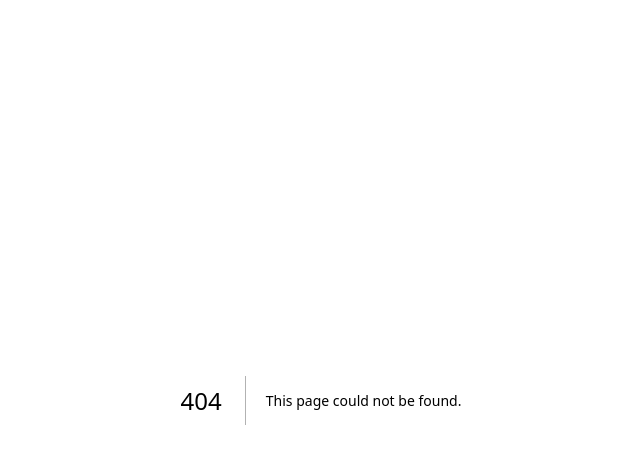
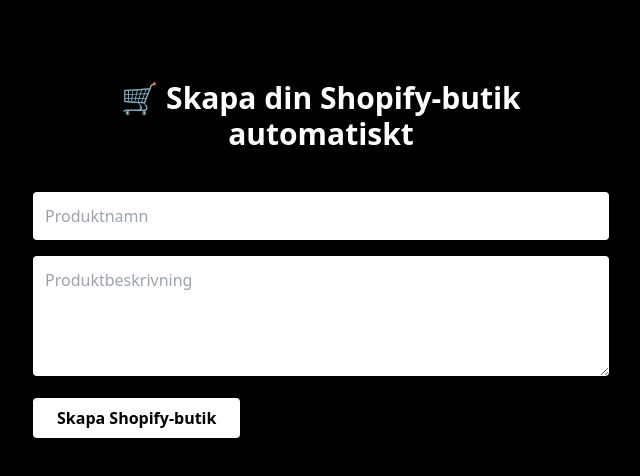
Before and after one commit to hrgr01/startpilot, a Next.js app: page /create in a window 1280 px wide. Before the commit this address had no page. Shown: the top 476 px of the page, without its empty margins (319-959 px from the left). Built offline with nearby package versions, Linux system fonts and the light colour scheme.

Commit message:
Create create.js

```diff
--- /dev/null
+++ b/pages/create.js
@@ -0,0 +1,72 @@
+// /pages/create.js
+import { useState } from "react";
+import { motion } from "framer-motion";
+
+export default function CreateStore() {
+  const [name, setName] = useState("");
+  const [description, setDescription] = useState("");
+  const [result, setResult] = useState(null);
+  const [loading, setLoading] = useState(false);
+
+  const handleSubmit = async () => {
+    setLoading(true);
+    setResult(null);
+    try {
+      const res = await fetch("/api/create-shopify-store", {
+        method: "POST",
+        headers: { "Content-Type": "application/json" },
+        body: JSON.stringify({ product: { name, description } })
+      });
+      const data = await res.json();
+      setResult(data);
+    } catch (err) {
+      console.error("Create store error:", err);
+    }
+    setLoading(false);
+  };
+
+  return (
+    <main className="min-h-screen bg-black text-white px-6 py-20">
+      <div className="max-w-xl mx-auto">
+        <motion.h1
+          initial={{ opacity: 0, y: 30 }}
+          animate={{ opacity: 1, y: 0 }}
+          transition={{ duration: 0.6 }}
+          className="text-3xl font-bold text-center mb-10"
+        >
+          🛒 Skapa din Shopify-butik automatiskt
+        </motion.h1>
+
+        <input
+          className="w-full p-3 mb-4 text-black rounded"
+          placeholder="Produktnamn"
+          value={name}
+          onChange={(e) => setName(e.target.value)}
+        />
+        <textarea
+          className="w-full p-3 mb-4 text-black rounded"
+          placeholder="Produktbeskrivning"
+          rows={4}
+          value={description}
+          onChange={(e) => setDescription(e.target.value)}
+        />
+        <button
+          onClick={handleSubmit}
+          disabled={loading}
+          className="bg-white text-black font-semibold px-6 py-2 rounded hover:scale-105 transition"
+        >
+          {loading ? "Skapar butik..." : "Skapa Shopify-butik"}
+        </button>
+
+        {result?.success && (
+          <p className="text-green-400 mt-6">
+            ✅ Produkten skapad! Produkt-ID: {result.productId}
+          </p>
+        )}
+        {result?.error && (
+          <p className="text-red-400 mt-6">❌ Fel: {result.error}</p>
+        )}
+      </div>
+    </main>
+  );
+}
```
